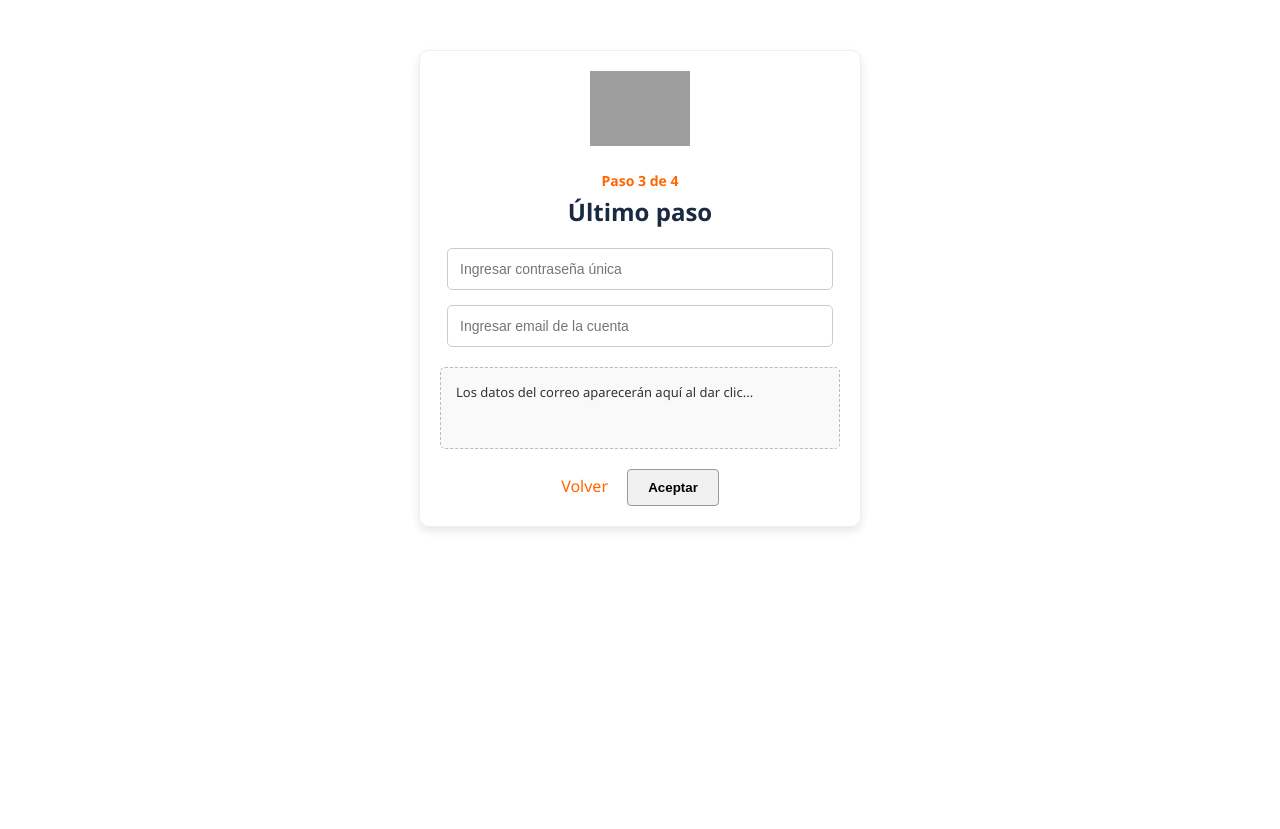
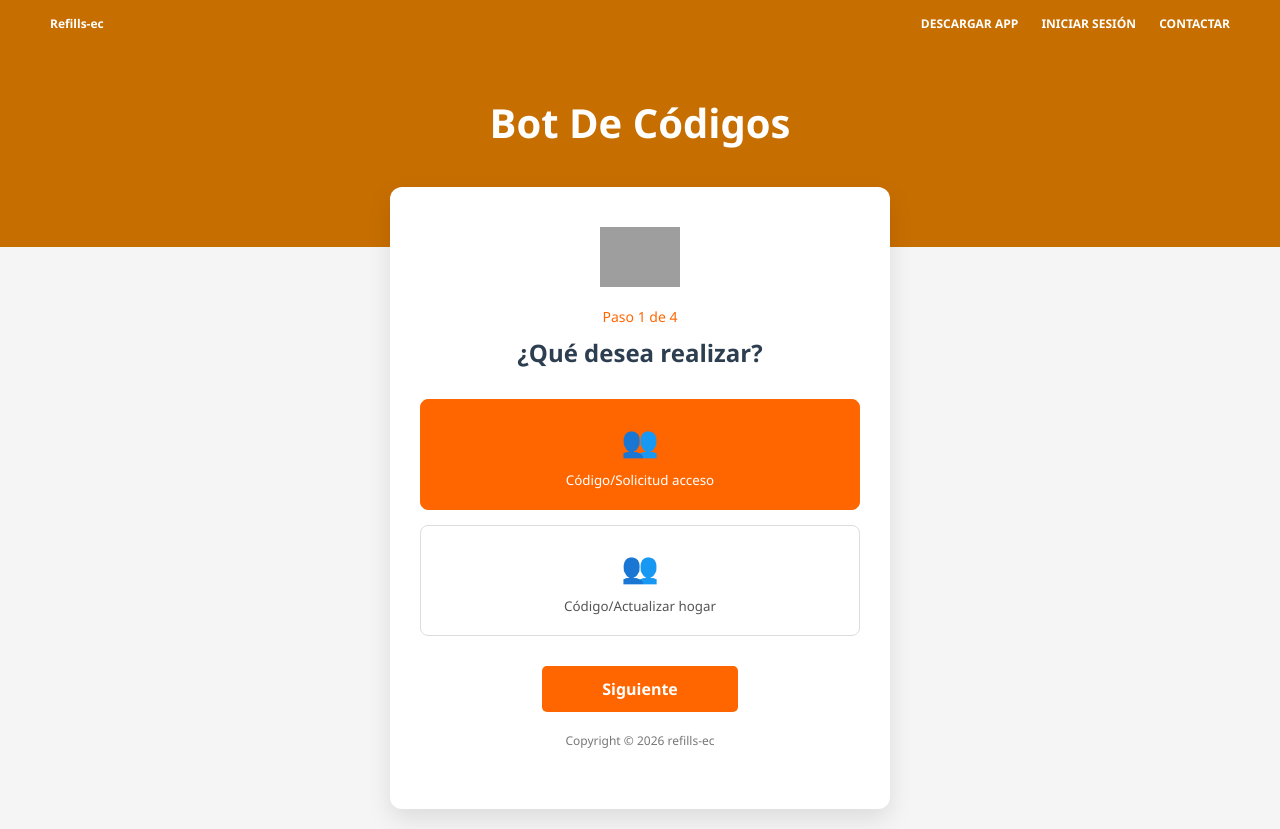
Before and after one commit to Mahodizzy/bot1, a website: page index.html in a window 1280 px wide. Before the commit the page ends 800 px from the top, so only its background shows below. Drawn offline with Linux system fonts and the light colour scheme; grey boxes are pictures that could not be loaded.

Commit message:
Update index.html

```diff
--- a/index.html
+++ b/index.html
@@ -3,79 +3,106 @@
 <head>
     <meta charset="UTF-8">
     <meta name="viewport" content="width=device-width, initial-scale=1.0">
-    <title>Paso 3 de 4 - Verificación</title>
-    <style>
-        body { font-family: 'Segoe UI', Tahoma, Geneva, Verdana, sans-serif; text-align: center; color: #333; }
-        .container { max-width: 400px; margin: 50px auto; padding: 20px; border: 1px solid #eee; border-radius: 10px; box-shadow: 0 4px 10px rgba(0,0,0,0.1); }
-        .logo { width: 100px; margin-bottom: 20px; }
-        .step { color: #ff6600; font-size: 14px; font-weight: bold; }
-        h2 { margin-top: 5px; color: #1a2a40; }
-        .input-group { margin-bottom: 15px; }
-        input { width: 90%; padding: 12px; border: 1px solid #ccc; border-radius: 5px; font-size: 14px; }
-        .btn-aceptar { background-color: #f0f0f0; border: 1px solid #999; padding: 10px 20px; border-radius: 4px; cursor: pointer; font-weight: bold; }
-        .btn-aceptar:hover { background-color: #e0e0e0; }
-        /* Estilo para el área donde aparecerá el correo */
-        #resultado {
-            margin-top: 20px;
-            padding: 15px;
-            border-radius: 5px;
-            background: #f9f9f9;
-            font-size: 13px;
-            text-align: left;
-            min-height: 50px;
-            border: 1px dashed #bbb;
-            overflow-wrap: break-word;
-        }
-        .loading { color: #ff6600; font-style: italic; }
-        .error { color: #d93025; }
-    </style>
+    <title>Bot De Códigos - Recreación</title>
+    <link rel="stylesheet" href="style.css">
 </head>
 <body>
 
-<div class="container">
-    <img src="https://bot1-iota.vercel.app/logo.png" alt="Logo" class="logo"> <div class="step">Paso 3 de 4</div>
-    <h2>Último paso</h2>
+    <header class="navbar">
+        <div class="logo">Refills-ec</div>
+        <nav>
+            <a href="#">DESCARGAR APP</a>
+            <a href="#">INICIAR SESIÓN</a>
+            <a href="#">CONTACTAR</a>
+        </nav>
+    </header>
 
-    <div class="input-group">
-        <input type="text" placeholder="Ingresar contraseña única">
+    <section class="hero-section">
+        <h1>Bot De Códigos</h1>
+    </section>
+
+    <main class="main-container">
+        <div class="card">
+            <div class="card-header">
+
+                <img src="https://refills-ec.apps-oficial.com/v1/app//resources/assets/img/perfil/1754346953WhatsApp%20Image%202025-08-04%20at%2016.05.15.jpeg" alt="Logo Bot De Códigos" class="fox-image">
+
+               <div id="step-1" class="step">
+    <p class="step-text">Paso 1 de 4</p>
+    <h2>¿Qué desea realizar?</h2>
+    <div class="options-container">
+        <button class="option-card selected" data-value="acceso">
+            <span class="icon">👥</span>
+            <p>Código/Solicitud acceso</p>
+        </button>
+        <button class="option-card" data-value="actualizar">
+            <span class="icon">👥</span>
+            <p>Código/Actualizar hogar</p>
+        </button>
     </div>
-    <div class="input-group">
-        <input type="email" placeholder="Ingresar email de la cuenta">
+    <button class="btn-next" onclick="goToStep(2)">Siguiente</button>
 </div>
 
-    <div id="resultado">Los datos del correo aparecerán aquí al dar clic...</div>
-
-    <div style="margin-top: 20px;">
-        <span style="color: #ff6600; cursor: pointer; margin-right: 15px;">Volver</span>
-        <button id="btnAceptar" class="btn-aceptar">Aceptar</button>
+<div id="step-2" class="step hidden">
+    <p class="step-text">Paso 2 de 4</p>
+    <h2>Elija la plataforma:</h2>
+    <div class="options-container grid-options">
+        <button class="option-card platform">
+            <img src="https://upload.wikimedia.org/wikipedia/commons/0/08/Netflix_2015_logo.svg" alt="Netflix">
+            <p>Netflix</p>
+        </button>
+        <button class="option-card platform">
+            <img src="https://upload.wikimedia.org/wikipedia/commons/3/3e/Disney%2B_logo.svg" alt="Disney+">
+            <p>Disney+</p>
+        </button>
+        <button class="option-card platform">
+            <img src="https://upload.wikimedia.org/wikipedia/commons/f/f1/Prime_Video.png" alt="Prime Video">
+            <p>Prime Video</p>
+        </button>
+        <button class="option-card platform">
+            <img src="https://upload.wikimedia.org/wikipedia/commons/1/17/HBO_Max_Logo.svg" alt="HBO Max">
+            <p>HBO Max</p>
+        </button>
+    </div>
+    <div class="button-group">
+        <button class="btn-back" onclick="goToStep(1)">Volver</button>
+        <button class="btn-next" onclick="goToStep(3)">Siguiente</button>
     </div>
 </div>
 
+<div id="step-3" class="step hidden">
+    <p class="step-text">Paso 3 de 4</p>
+    <h2>Último paso</h2>
+
+    <div class="form-container">
+        <input type="text" class="input-field" placeholder="Ingresar contraseña única">
+        <input type="email" class="input-field" placeholder="Ingresar email de la cuenta">
+    </div>
+
+    <div class="button-group">
+        <button class="btn-back" onclick="goToStep(2)">Volver</button>
+        <button id="btnAceptar">Aceptar</button>
+    </div>
+
+    <div id="resultado">El correo aparecerá aquí...</div>
+</div>
+
+    <footer class="footer">
+        Copyright © 2026 refills-ec
+    </footer>
+
 <script>
 document.getElementById('btnAceptar').onclick = async () => {
-        const display = document.getElementById('resultado');
-        display.innerHTML = '<span class="loading">Conectando con Gmail...</span>';
-
     try {
-            // Llamada a tu API en Vercel
         const res = await fetch('/api/obtener-correo');
-
-            if (!res.ok) throw new Error('Error en la respuesta del servidor');
-
         const data = await res.json();
-
-            if (data.contenido) {
-                // Mostramos el contenido. Si es HTML, se renderizará.
-                display.innerHTML = `<strong>Contenido del correo:</strong><br>${data.contenido}`;
-            } else if (data.error) {
-                display.innerHTML = `<span class="error">${data.error}</span>`;
-            }
+        document.getElementById('resultado').innerText = data.contenido || data.error;
     } catch (error) {
-            display.innerHTML = `<span class="error">Error: No se pudo obtener el correo. Revisa los logs.</span>`;
-            console.error(error);
+        document.getElementById('resultado').innerText = "Error al conectar con el servidor";
     }
 };
 </script>
 
+<script src="script.js"></script>
 </body>
 </html>
```
Lines whose indentation alone changed are shown as unchanged.
